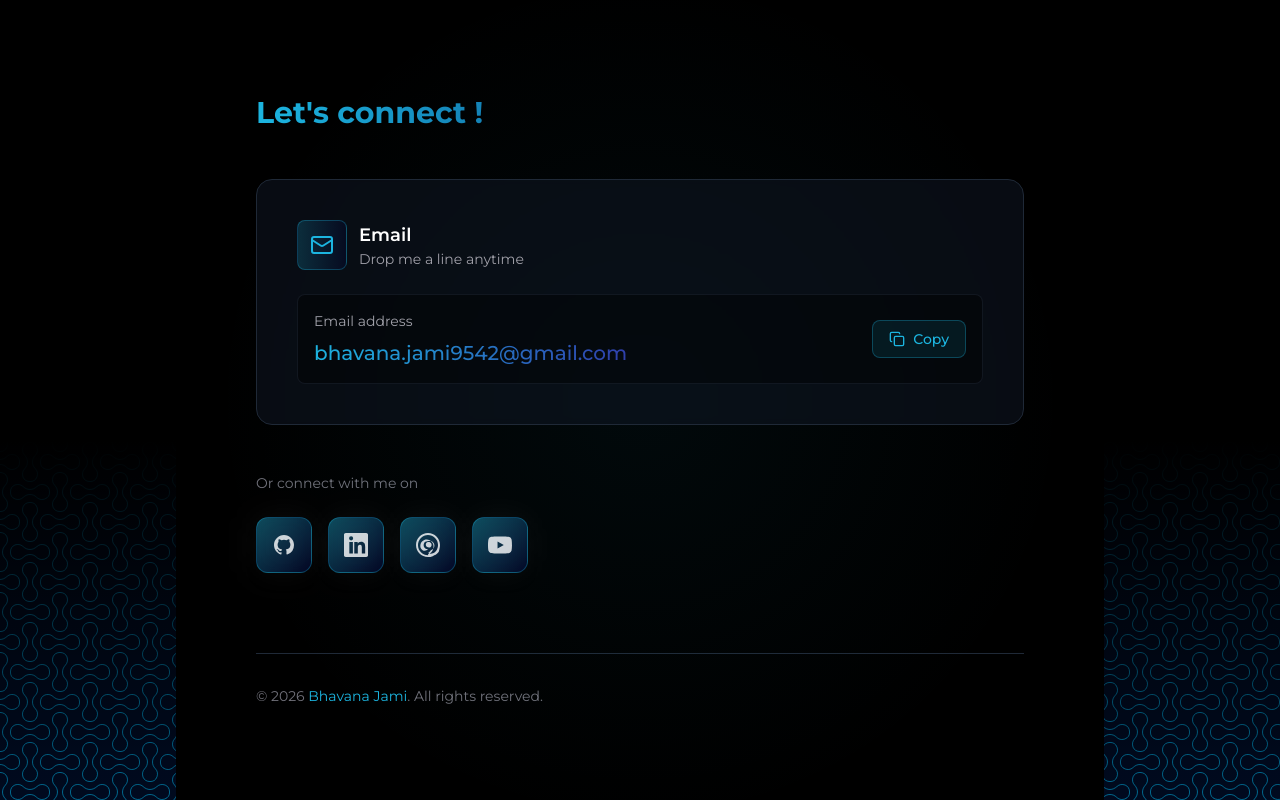
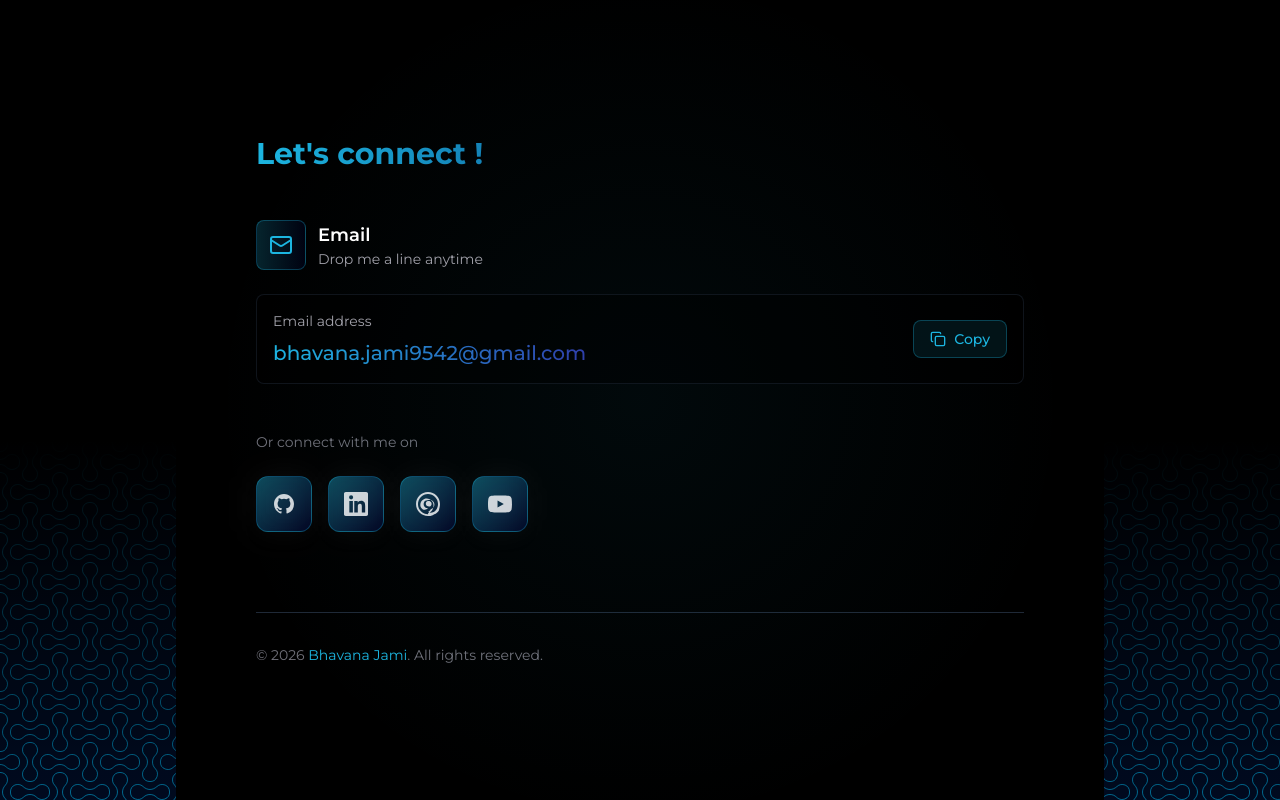
Before and after one commit to Bhavana-Jami/bhavana_jami, a React (Vite) app: page / in a window 1280 px wide. Shown: the part 1968-2768 px from the top of the page. Built offline with nearby package versions, Linux system fonts and the light colour scheme.

Commit message:
padding issue in  contact mobile screens

```diff
--- a/src/pages/Contact.jsx
+++ b/src/pages/Contact.jsx
@@ -146,13 +146,13 @@ const ContactPage = () => {
             </div>
 
             {/* Email Card */}
-            <motion.div
+            {/* <motion.div
               className="relative"
               initial={{ opacity: 0, y: 20 }}
               animate={{ opacity: 1, y: 0 }}
               transition={{ duration: 0.5, delay: 0.2 }}
-            >
-              <div className="relative rounded-2xl border border-gray-800 bg-gray-900/50 backdrop-blur-sm p-8 sm:p-10 hover:border-[#1CB5E0]/50 transition-all duration-300">
+            > */}
+              {/* <div className="relative rounded-2xl border border-gray-800 bg-gray-900/50 backdrop-blur-sm p-8 sm:p-10 hover:border-[#1CB5E0]/50 transition-all duration-300"> */}
                 <div className="absolute inset-0 bg-gradient-to-r from-[#1CB5E0]/5 to-[#000851]/5 rounded-2xl opacity-0 hover:opacity-100 transition-opacity duration-300" />
                 <div className="relative space-y-4">
                   <div className="flex items-center gap-3 mb-6">
@@ -200,8 +200,8 @@ const ContactPage = () => {
                     </button>
                   </div>
                 </div>
-              </div>
-            </motion.div>
+              {/* </div> */}
+            {/* </motion.div> */}
 
             {/* Social Links */}
             <motion.div
```
